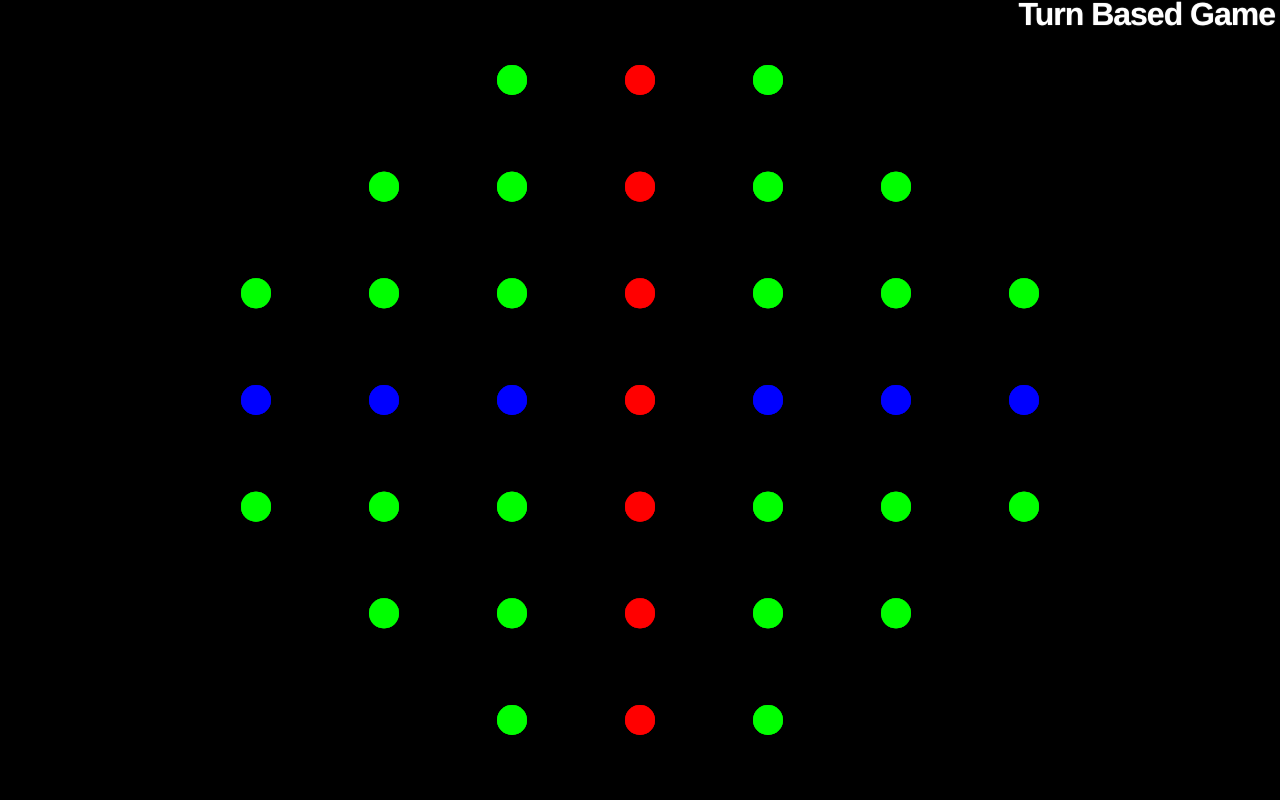
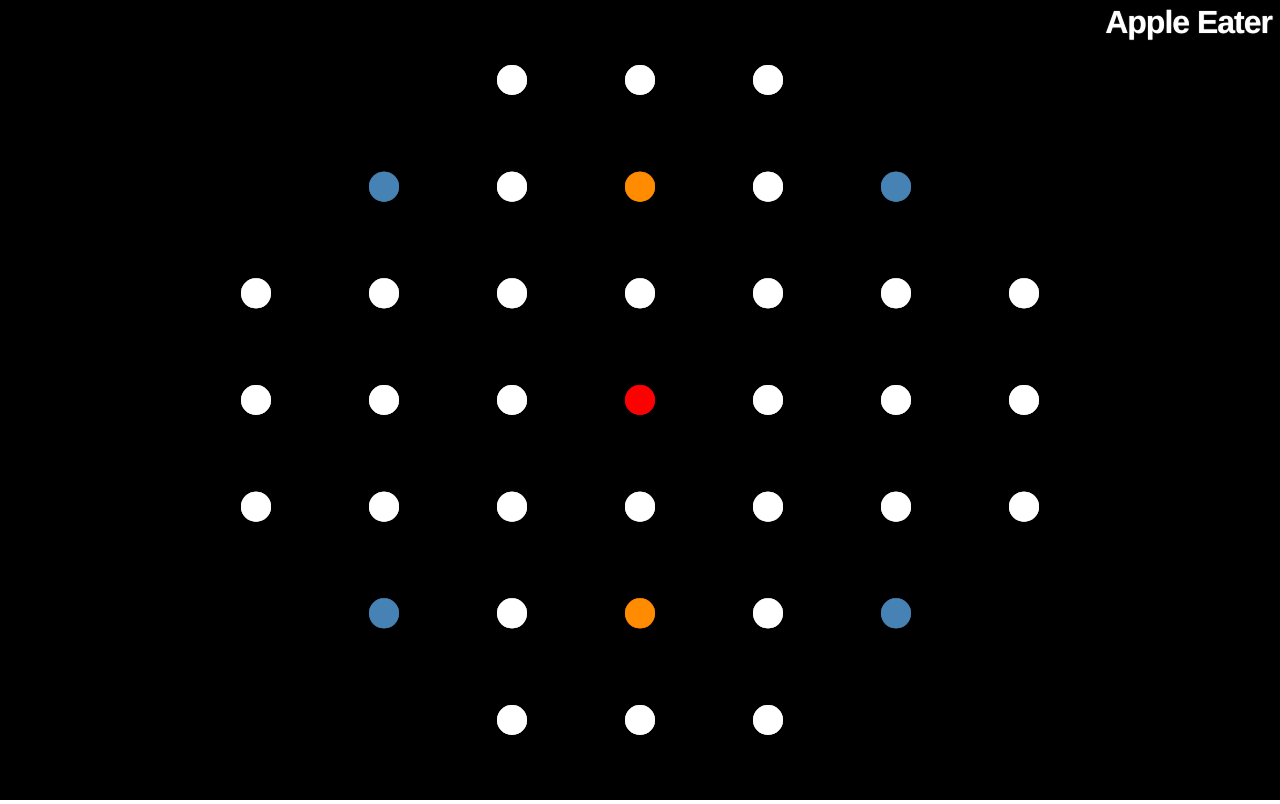
Before and after one commit to EmilianoCee/turn-based, a plain HTML site: page index.html in a window 1280 px wide. Drawn offline with Linux system fonts and the light colour scheme.

Commit message:
color changes to points

```diff
--- a/index.html
+++ b/index.html
@@ -8,7 +8,7 @@
     <script src="/main.js" defer></script>
 </head>
 <body>
-    <h1>Turn Based Game</h1>
+    <h1>Apple Eater</h1>
     <canvas></canvas>
 </body>
 </html>
--- a/main.js
+++ b/main.js
@@ -28,7 +28,7 @@ for (let i = 0; i < 7; i++) {
     let point = new Point(
         (canvasWidth/2),
         (canvasHeight/2) + (canvasHeight/7.5)*(i-3),
-        `rgb(255, 0, 0)`,
+        `rgb(255, 255, 255)`,
         15
     );
     points.push(point)
@@ -41,7 +41,7 @@ for (let i = 0; i < 7; i++) {
     let point = new Point(
         (canvasWidth/2) + (canvasWidth/10)*(i-3),
         (canvasHeight/2),
-        `rgb(0, 0, 255)`,
+        `rgb((255, 255, 255)`,
         15
     );
     points.push(point)
@@ -54,7 +54,7 @@ for (let l = 1; l <= 2; l++) {
                 let point = new Point(
                     (canvasWidth/2) + (canvasWidth/10)*(i+1) * (k%2*2-1),
                     (canvasHeight/2) + (canvasHeight/7.5)*(j-3) * (l%2*2-1),
-                    `rgb(0, 255, 0)`,
+                    `rgb(255, 255, 255)`,
                     15
                 );
                 points.push(point);
@@ -62,7 +62,17 @@ for (let l = 1; l <= 2; l++) {
         }
     }
 }
-console.log(points)
+
+points[3].color = `rgb(255,0,0)`;
+
+for (let i = 0; i < 2; i++) {
+    points[1+(i*4)].color = `rgb(255,140,0)`;
+}
+
+for (let i = 0; i < 4; i++) {
+    points[15+(i*6)].color = `rgb(70,130,180)`;
+}
+
 
 function loop() {
     ctx.fillStyle = `rgba(0, 0, 0, 0.25)`;
--- a/styles.css
+++ b/styles.css
@@ -17,8 +17,8 @@ h1 {
     letter-spacing: -1px;
     position: absolute;
     margin: 0;
-    top: -4px;
-    right: 5px;
+    top: 4px;
+    right: 8px;
 
     color: white;
     text-shadow: 0 0 1px darkgray;
```
